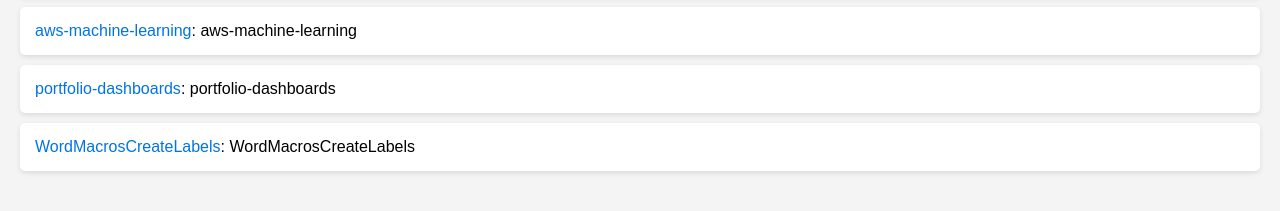
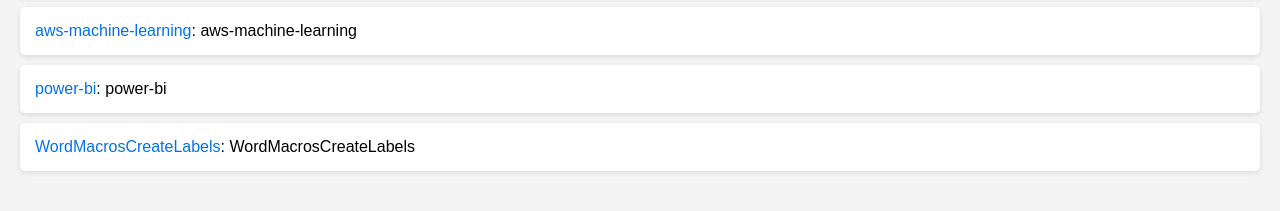
Before and after one commit to KateTorres/KateTorres.github.io, a plain HTML site: page index.html in a window 1280 px wide. Shown: the part 151-362 px from the top of the page. Drawn offline with Linux system fonts and the light colour scheme.

Commit message:
update power bi links

```diff
--- a/index.html
+++ b/index.html
@@ -16,7 +16,7 @@
             <a href="https://github.com/KateTorres/aws-machine-learning">aws-machine-learning</a>: aws-machine-learning
         </li>
         <li>
-            <a href="https://github.com/KateTorres/portfolio-dashboards">portfolio-dashboards</a>: portfolio-dashboards
+            <a href="https://github.com/KateTorres/power-bi">power-bi</a>: power-bi
         </li>
         <li>
             <a href="https://github.com/KateTorres/WordMacrosCreateLabels">WordMacrosCreateLabels</a>: WordMacrosCreateLabels
```
